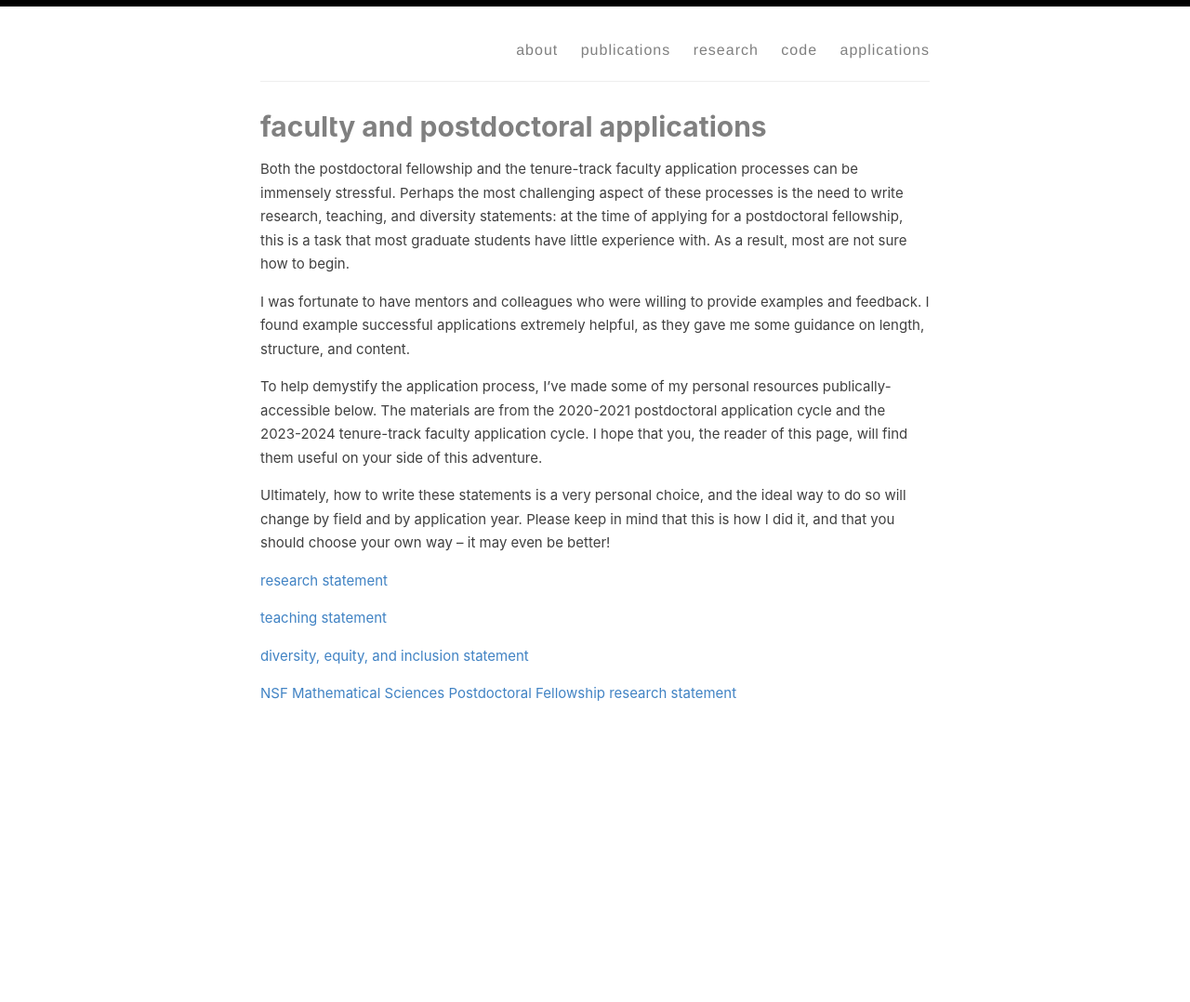
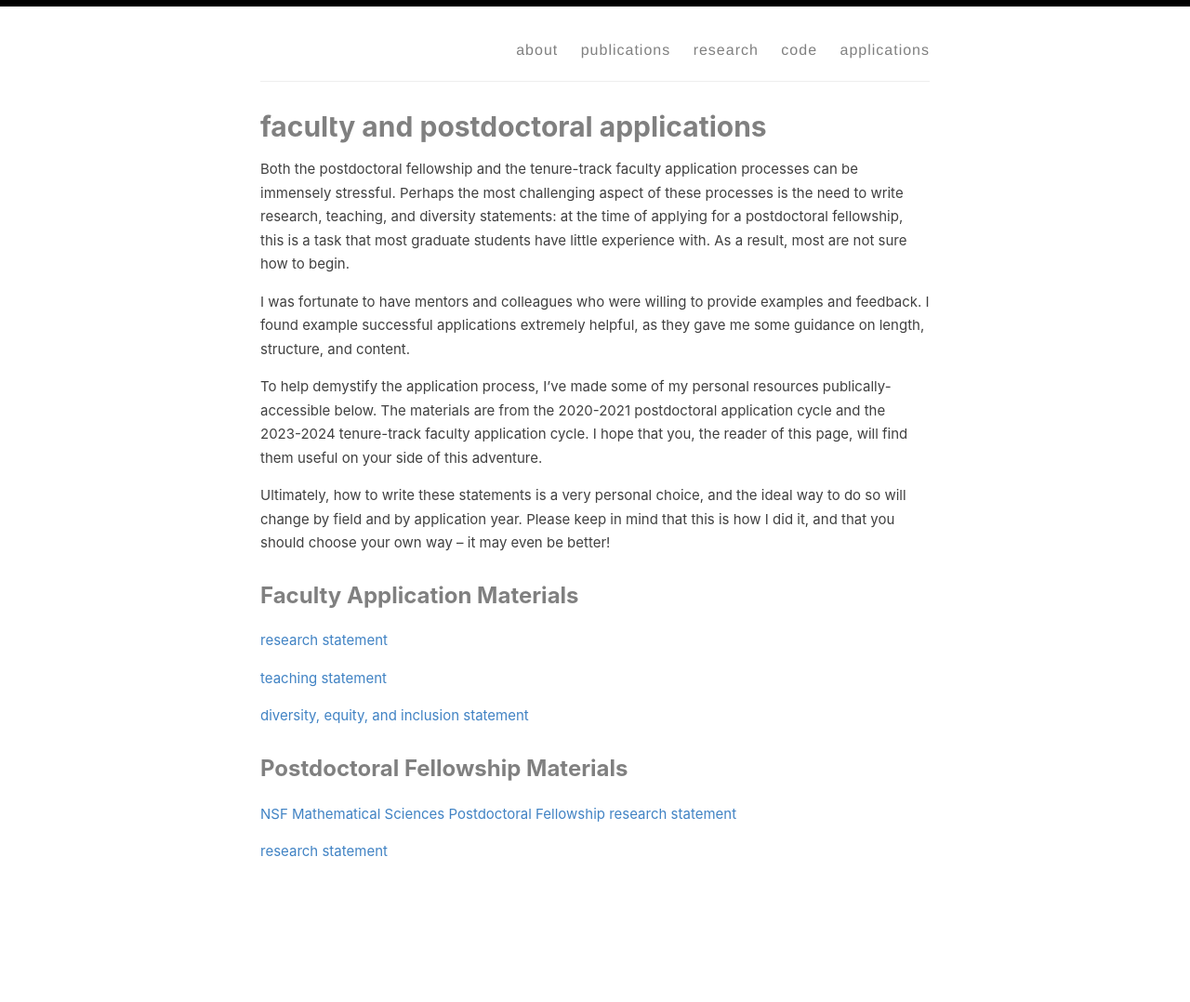
Before and after one commit to nmboffi/nmboffi.github.io, a Jekyll site: the page built from _pages/faculty_applications.md, in a window 1280 px wide. Shown: the whole page at 93% size. Built offline with Jekyll 4.4.1, drawn with Linux system fonts in a browser that asks for light colours; before the commit the page ends 908 px from its top, so only the background shows below that.

Commit message:
update application materials again

```diff
--- a/_pages/faculty_applications.md
+++ b/_pages/faculty_applications.md
@@ -11,10 +11,17 @@ To help demystify the application process, I've made some of my personal resourc
 
 Ultimately, how to write these statements is a very personal choice, and the ideal way to do so will change by field and by application year. Please keep in mind that this is how I did it, and that you should choose your own way -- it may even be better!
 
+## Faculty Application Materials
 [research statement](https://nmboffi.github.io/pdfs/boffi_research_statement.pdf)
 
 [teaching statement](https://nmboffi.github.io/pdfs/boffi_teaching_statement.pdf)
 
 [diversity, equity, and inclusion statement](https://nmboffi.github.io/pdfs/boffi_dei_statement.pdf)
 
+
+## Postdoctoral Fellowship Materials
+
 [NSF Mathematical Sciences Postdoctoral Fellowship research statement](https://nmboffi.github.io/pdfs/boffi_nsf_mspf.pdf)
+
+
+[research statement](https://nmboffi.github.io/pdfs/boffi_postdoc_research_statement.pdf)
```
Also changed, not shown: 2 other files.
